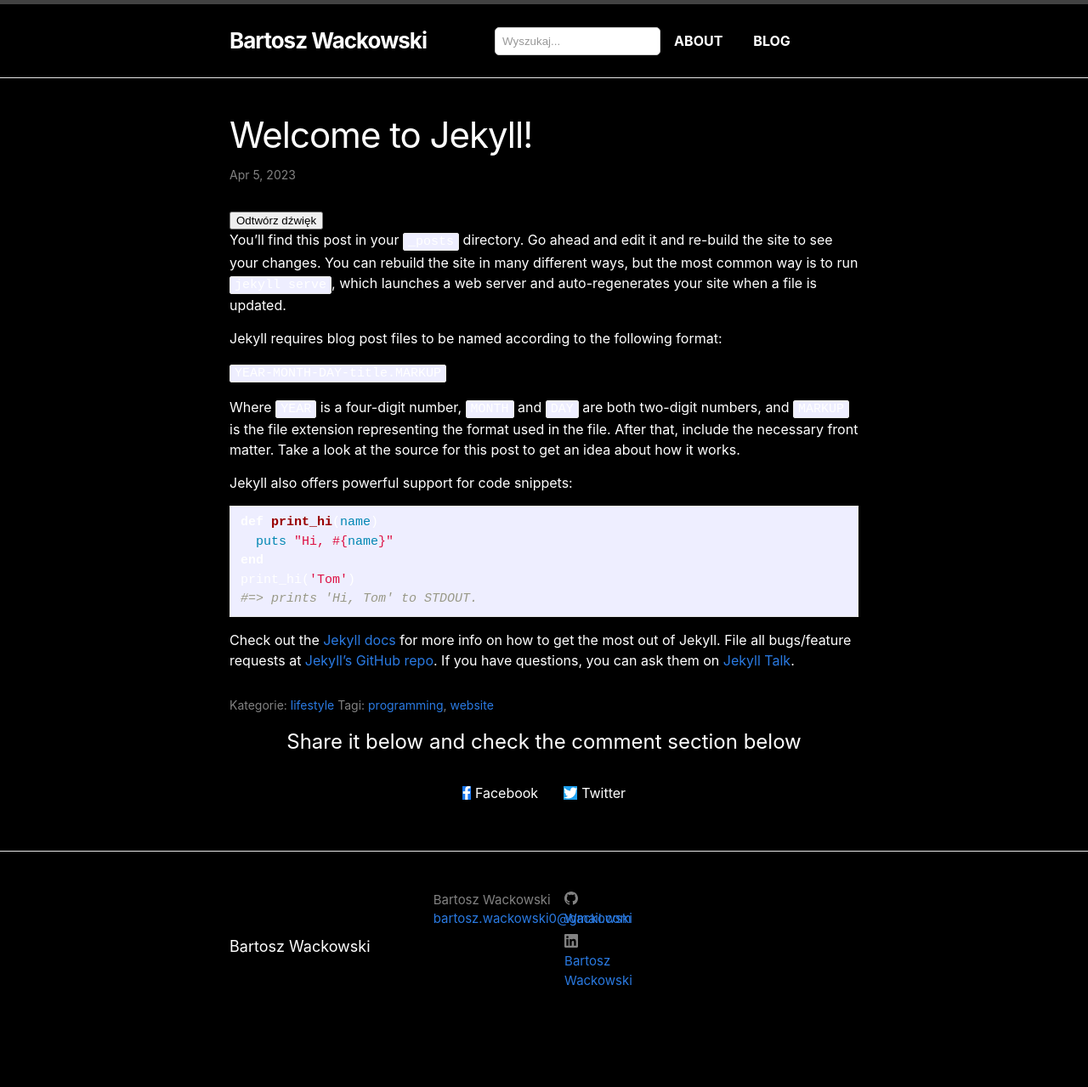
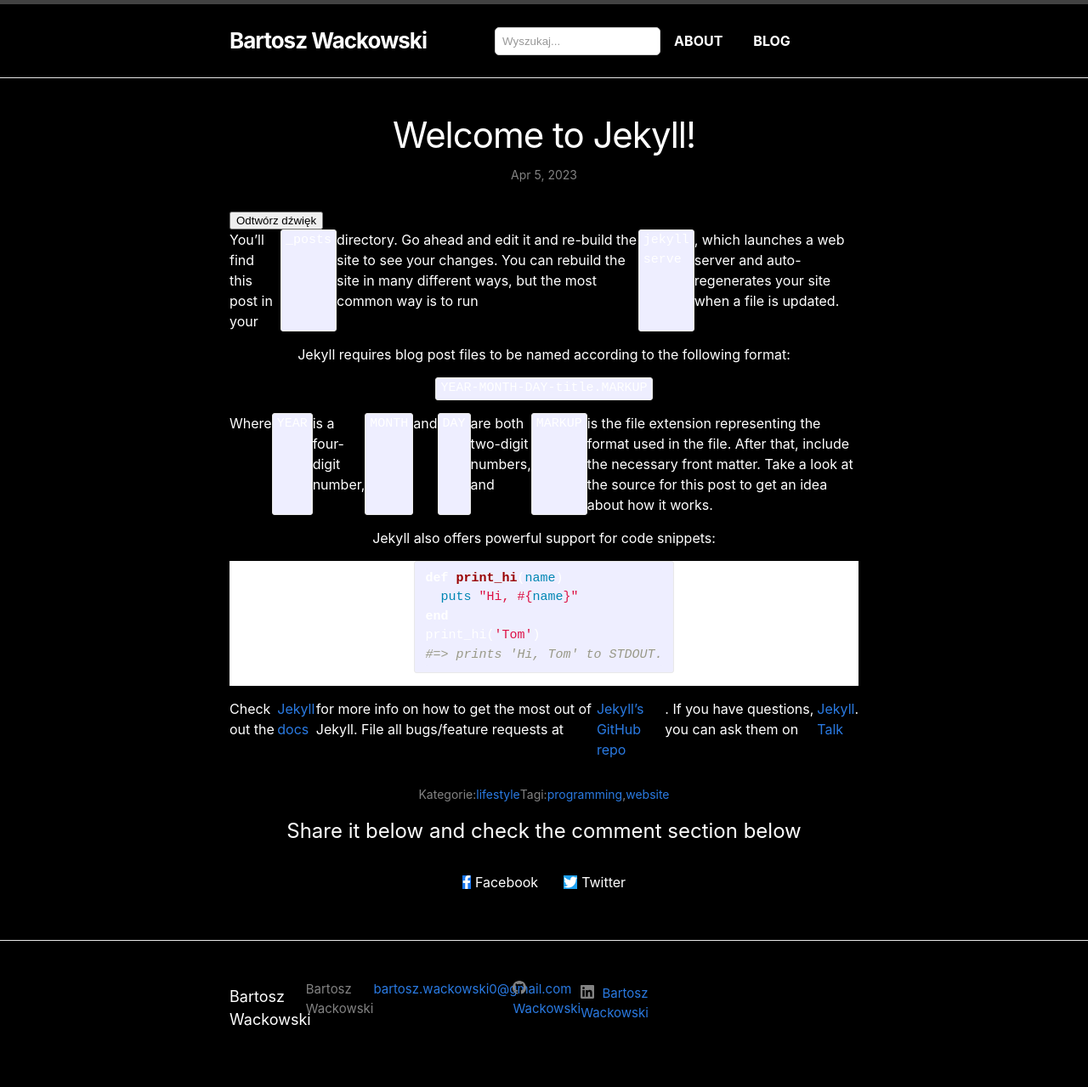
Before and after one commit to Wackowski/Wackowski.github.io, a Jekyll site: the page built from _posts/2023-04-05-welcome-to-jekyll.markdown, in a window 1280 px wide. Shown: the whole page at 85% size. Built offline with Jekyll 4.4.1, drawn with Linux system fonts in a browser that asks for light colours; nearby versions of some CDN libraries; comment, search, counter and statistics services are not loaded; before the commit the page ends 1241 px from its top, so only the background shows below that.

Commit message:
poprawka css - wstęp do responsywności

```diff
--- a/_sass/minima/_base.scss
+++ b/_sass/minima/_base.scss
@@ -6,6 +6,9 @@
  dl, dd, ol, ul, figure {
    margin: 0;
    padding: 0;
+   box-sizing: border-box;
+   display: flex;
+  justify-content: center;
  }
 
  /**
@@ -41,6 +44,7 @@
   */
  .site-header {
    background-color: #000000;
+   width: 100%;
  }
 
  .wrapper {
@@ -48,6 +52,10 @@
    justify-content: space-between;
    align-items: center;
    padding: 1rem;
+   max-width: 100%;
+  margin-left: auto;
+  margin-right: auto;
+  width: 100%;
  }
 
  .site-title {
@@ -395,8 +403,8 @@
 }
 
 .left-section {
-  flex: 1;
-  padding: 1rem;
+  position: relative;
+  width: 50%;
 }
 
 .right-section {
@@ -415,3 +423,10 @@
     flex: 100%;
   }
 }
+
+.profile-image {
+  display: block;
+  width: 100%;
+  height: 100%;
+  object-fit: cover;
+}
--- a/index.markdown
+++ b/index.markdown
@@ -6,7 +6,7 @@
 
   <!-- Część lewa -->
   <div class="left-section">
-    <img src="your-image-url.jpg" alt="Twoje zdjęcie" style="width: 100%;" />
+    <img src="./assets/images/profile_test.png" alt="Profilowe zdjęcie" class="profile-image">
   </div>
 
   <!-- Część prawa -->
```
Also changed, not shown: assets/images/profile_test.png (added).
